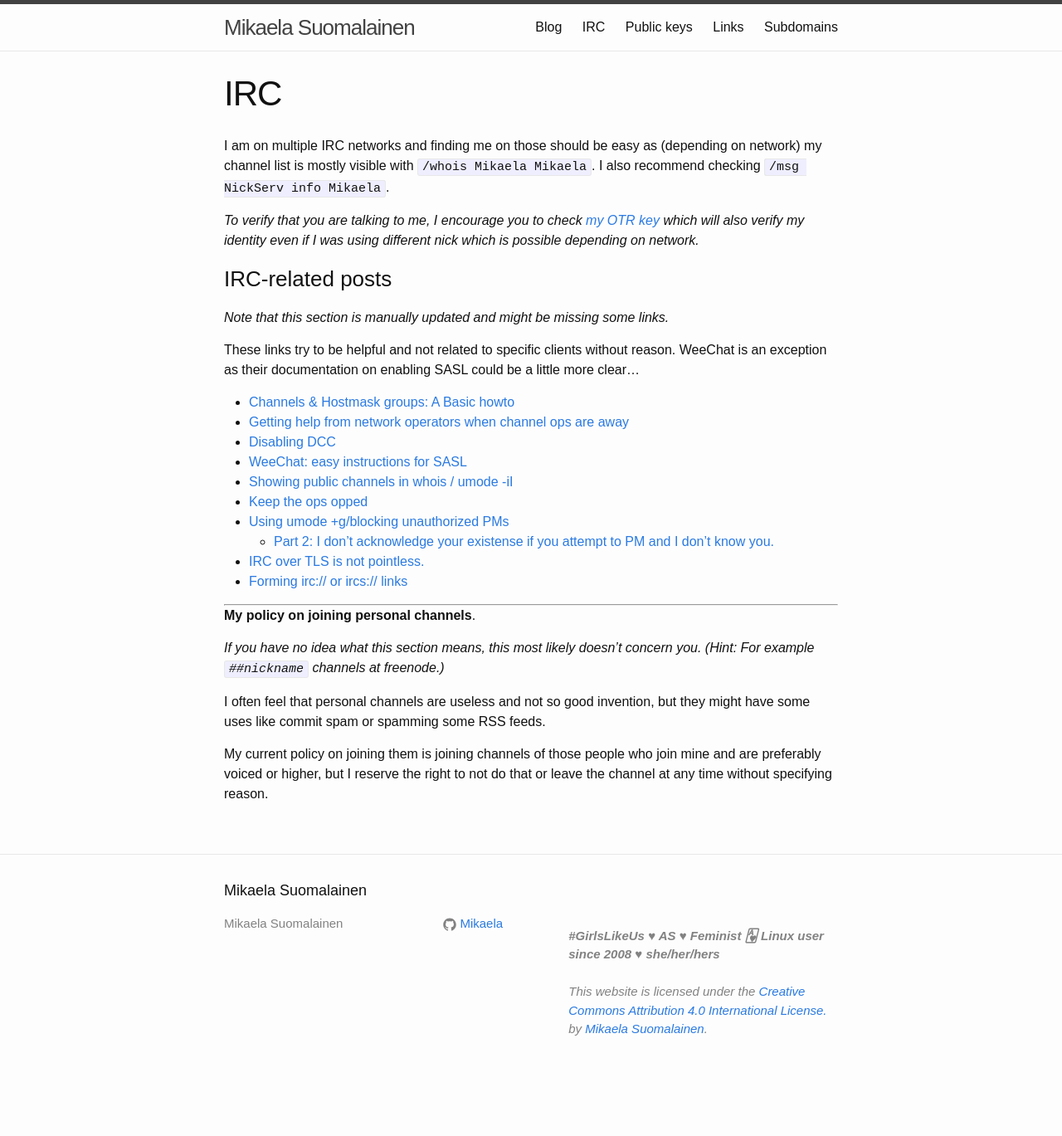
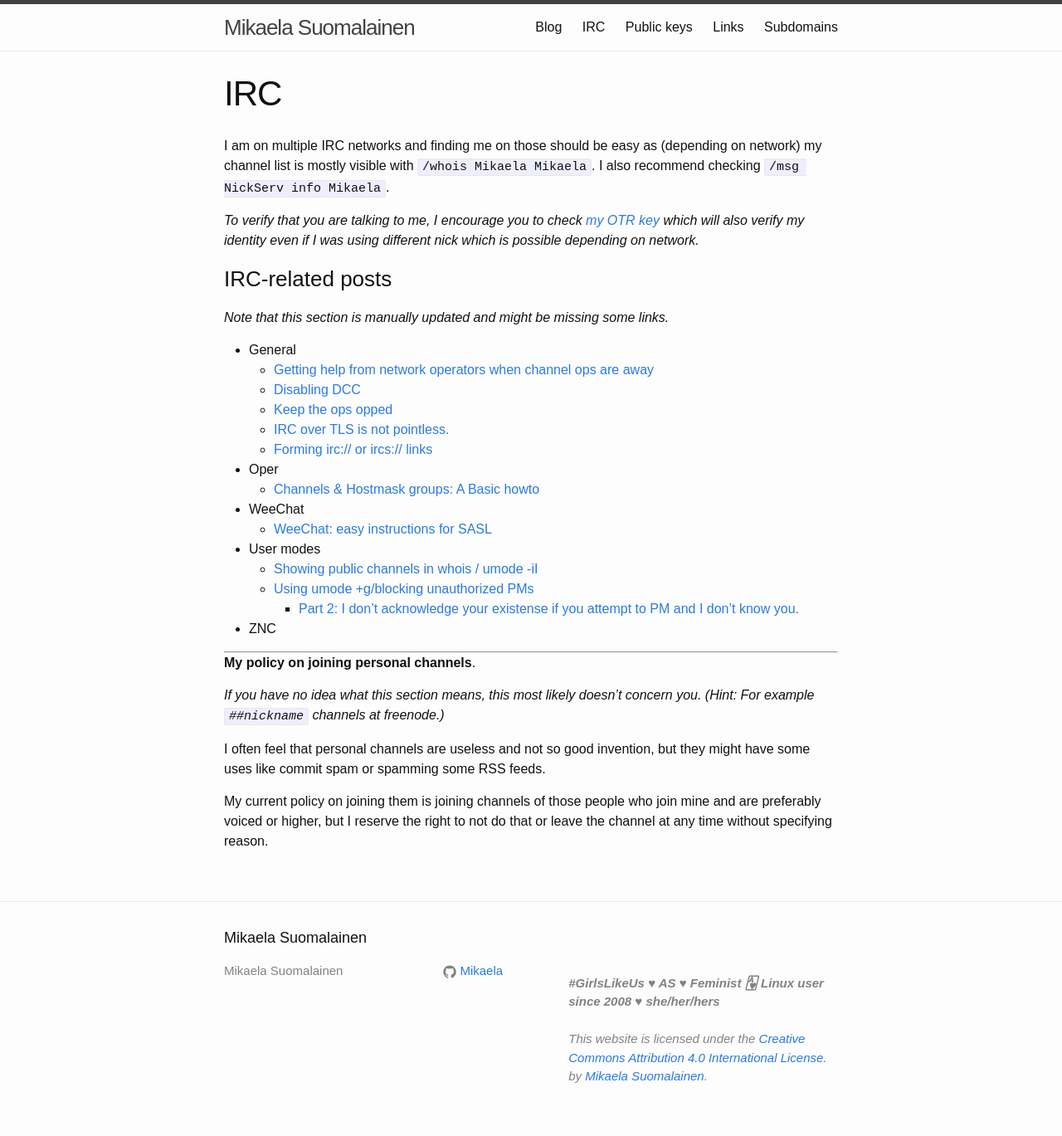
Before and after one commit to Mikaela/mikaela.github.io, a Jekyll site: the page built from pages/irc.markdown, in a window 1280 px wide. Shown: the whole page at 83% size. Built offline with Jekyll 4.4.1, drawn with Linux system fonts in a browser that asks for light colours; Markdown is read by kramdown in place of the engine named in the settings; before the commit the page ends 1312 px from its top, so only the background shows below that.

Commit message:
pages/irc: make some sense to that list
missing posts not added yet...

```diff
--- a/pages/irc.markdown
+++ b/pages/irc.markdown
@@ -21,20 +21,21 @@ different nick which is possible depending on network.*
 *Note that this section is manually updated and might be missing some
 links.*
 
-These links try to be helpful and not related to specific clients without
-reason. WeeChat is an exception as their documentation on enabling SASL
-could be a little more clear...
-
-* [Channels & Hostmask groups: A Basic howto]({% post_url 2015-01-10-channels-hostmask-groups-a-basic-howto %})
-* [Getting help from network operators when channel ops are away]({% post_url 2015-01-24-getting_help_with_channel_issues %})
-* [Disabling DCC]({% post_url 2015-03-18-nodcc %})
-* [WeeChat: easy instructions for SASL]({% post_url 2015-03-26-weechat-sasl-simply %})
-* [Showing public channels in whois / umode -iI]({% post_url 2015-03-26-umode--i %})
-* [Keep the ops opped]({% post_url 2015-04-01-keep-the-ops-opped %})
-* [Using umode +g/blocking unauthorized PMs]({% post_url 2015-04-02-umode+g %})
-    * [Part 2: I don't acknowledge your existense if you attempt to PM and I don't know you.]({% post_url 2015-05-10-umode+g2 %})
-* [IRC over TLS is not pointless.]({% post_url 2015-04-22-IRC-over-TLS %})
-* [Forming irc:// or ircs:// links]({% post_url 2015-05-18-ircs_links %})
+* General
+    * [Getting help from network operators when channel ops are away]({% post_url 2015-01-24-getting_help_with_channel_issues %})
+    * [Disabling DCC]({% post_url 2015-03-18-nodcc %})
+    * [Keep the ops opped]({% post_url 2015-04-01-keep-the-ops-opped %})
+    * [IRC over TLS is not pointless.]({% post_url 2015-04-22-IRC-over-TLS %})
+    * [Forming irc:// or ircs:// links]({% post_url 2015-05-18-ircs_links %})
+* Oper
+    * [Channels & Hostmask groups: A Basic howto]({% post_url 2015-01-10-channels-hostmask-groups-a-basic-howto %})
+* WeeChat
+    * [WeeChat: easy instructions for SASL]({% post_url 2015-03-26-weechat-sasl-simply %})
+* User modes
+    * [Showing public channels in whois / umode -iI]({% post_url 2015-03-26-umode--i %})
+    * [Using umode +g/blocking unauthorized PMs]({% post_url 2015-04-02-umode+g %})
+        * [Part 2: I don't acknowledge your existense if you attempt to PM and I don't know you.]({% post_url 2015-05-10-umode+g2 %})
+* ZNC
 
 * * * * *
 
```
